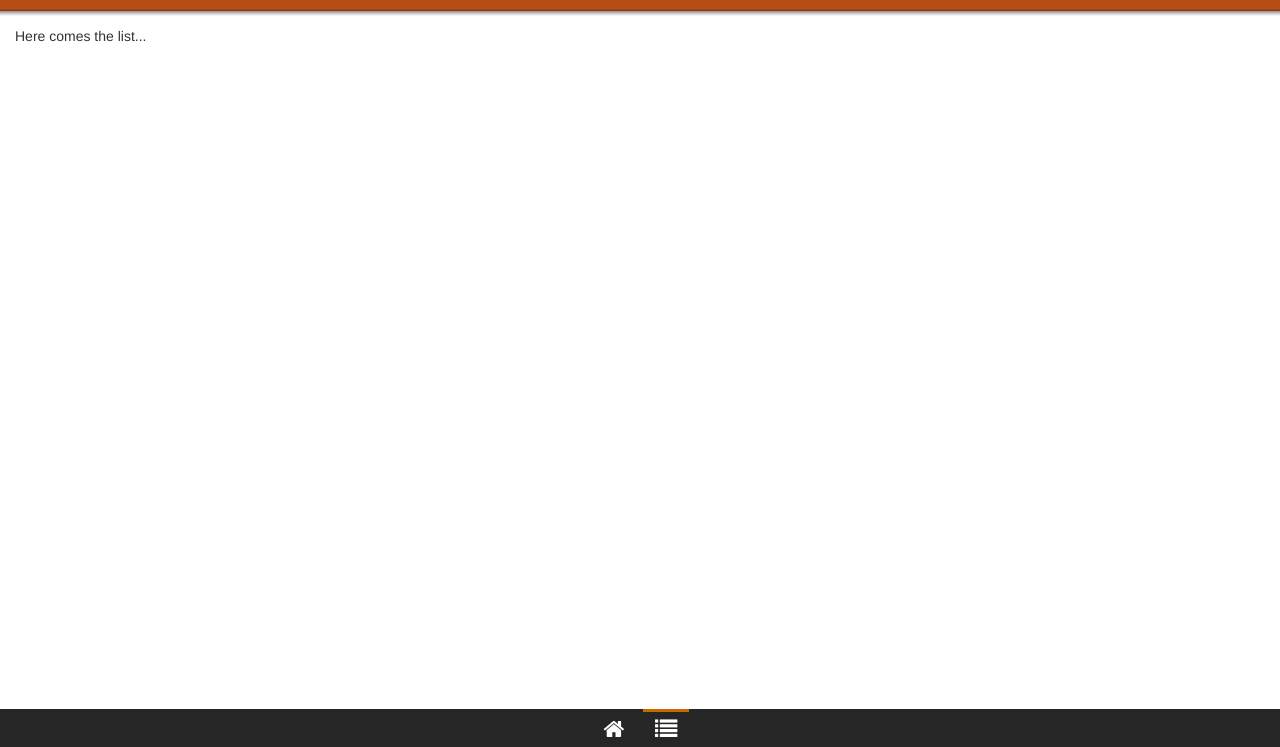
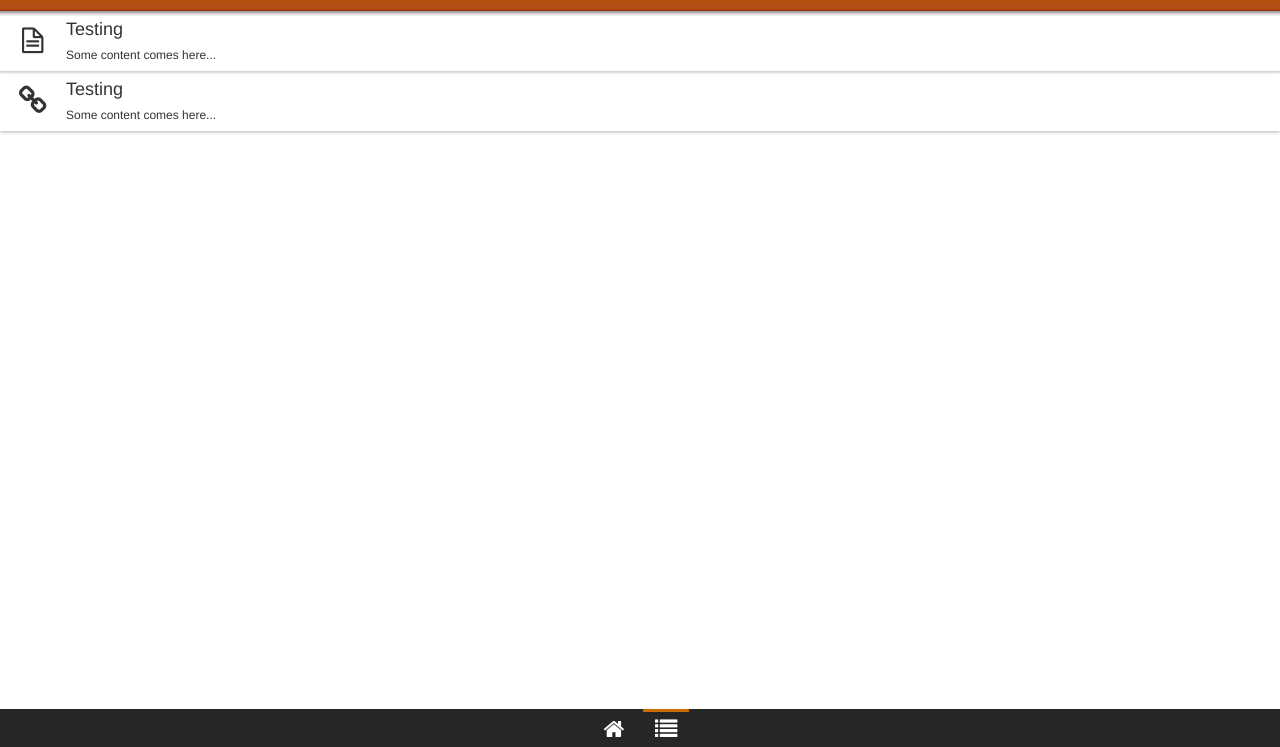
Before and after one commit to vaidik/major-mobile, a plain HTML site: page index.html in a window 1280 px wide. Both pictures are taken after a click on the item 666 px from the left and 782 px from the top of the page. Shown: the part 53-800 px from the top of the page. Drawn offline with Linux system fonts and the light colour scheme.

Commit message:
basic lists UI done

```diff
--- a/css/main.css
+++ b/css/main.css
@@ -48,6 +48,61 @@ ul.user-nav > li {
     padding-bottom: 23px;
 }
 
+.list ul {
+    list-style: none;
+    margin: 0;
+}
+
+.list ul > li {
+    height: 60px;
+
+    font-size: 12px;
+
+    -webkit-box-shadow: 0px 2px 2px 0px rgba(20, 20, 20, 0.2);
+    box-shadow: 0px 2px 2px 0px rgba(20, 20, 20, 0.2);
+}
+
+.list ul > li .side-box {
+    height: 60px;
+    width: 60px;
+}
+
+.thumb {
+    float: left;
+}
+
+.thumb > i {
+    font-size: 30px;
+    margin: 14px
+}
+
+.tags {
+    float: right;
+}
+
+.list ul > li .content {
+    height: 48px;
+    display: inline-block;
+
+    /*
+     * 12px for the padding in content div
+     * 60px for each side-box
+     * 6px for the left and right border
+     */
+    width: calc(100% - 60px - 60px - 12px - 6px);
+    width: -webkit-calc(100% - 60px - 60px - 12px - 6px);
+}
+
+.list ul > li .content {
+    padding: 6px;
+}
+
+.list ul > li .name {
+    margin-top: 2px;
+    font-size: 18px;
+    margin-bottom: 6px;
+}
+
 footer .button, footer ul.nav > li {
     padding: 9px;
     display: inline-block;
@@ -57,6 +112,7 @@ footer .button {
     position: absolute;
     width: 20px;
     font-size: 18px;
+    cursor: pointer;
 }
 
 footer #button-right {
--- a/index.html
+++ b/index.html
@@ -56,7 +56,32 @@
             </div>
 
             <div class="hide list" role="screen">
-                Here comes the list...
+                <ul>
+                    <li>
+                        <div class="side-box thumb">
+                            <i class="icon-file-alt"></i>
+                        </div>
+                        <div class="content">
+                            <div class="name">Testing</div>
+                            <p>Some content comes here...</p>
+                        </div>
+                        <div class="side-box tags">
+                        </div>
+                        <div style="clear: both;"></div>
+                    </li>
+                    <li>
+                        <div class="side-box thumb">
+                            <i class="icon-link"></i>
+                        </div>
+                        <div class="content">
+                            <div class="name">Testing</div>
+                            <p>Some content comes here...</p>
+                        </div>
+                        <div class="side-box tags">
+                        </div>
+                        <div style="clear: both;"></div>
+                    </li>
+                </ul>
             </div>
         </div>
 
--- a/js/app.js
+++ b/js/app.js
@@ -19,13 +19,25 @@
         screen().switch($(this).attr('id'));
         $('#button-left').show();
         $('#button-right').show();
-        console.log('asd');
-        History.pushState({state:1}, "Notes", "notes");
+        //History.pushState({state:1}, "Notes", "notes");
     });
 
     $('[role=toolbar] ul li').click(function() {
-        screen().switch($('i', this).attr('id'));
+        var id = $('i', this).attr('id');
+        screen().switch(id);
+        if (id == 'list') {
+            $('.screen-container').css('padding', 0);
+        } else {
+            $('.screen-container').css('padding', '');
+        }
         $('#button-left').css('display', 'none');
         $('#button-right').css('display', 'none');
     });
+
+    $('#button-left').click(function() {
+        $('#button-left, #button-right').css('display', 'none');
+
+        screen().switch('home');
+        //History.back();
+    });
 }(window));
```
